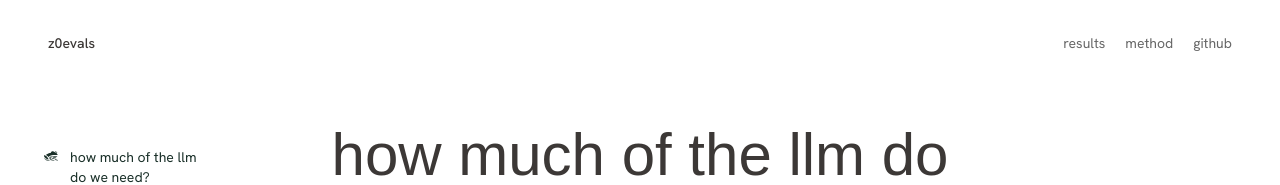
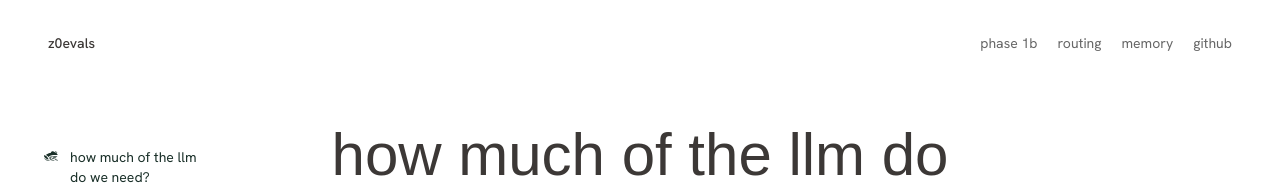
Before and after one commit to kvnloo/z0evals, a Next.js app in the folder web/: page / in a window 1280 px wide. Shown: the top 185 px of the page. Built offline with nearby package versions, Linux system fonts and the light colour scheme; a web font is replaced by a local one.

Commit message:
fix(site): make the root header navigate across studies

```diff
--- a/web/app/page.tsx
+++ b/web/app/page.tsx
@@ -93,8 +93,9 @@ export default function Page() {
           <nav className="site-nav">
             <a className="brand" href="./">z0evals</a>
             <div className="links">
-              <a href="#held-up">results</a>
-              <a href="#appendix">method</a>
+              <a href="./" aria-current="page">phase 1b</a>
+              <a href="./z0intelligence-function-routing/">routing</a>
+              <a href="./unified-memory-v0/">memory</a>
               <a href="https://github.com/kvnloo/z0evals">github</a>
             </div>
           </nav>
```
